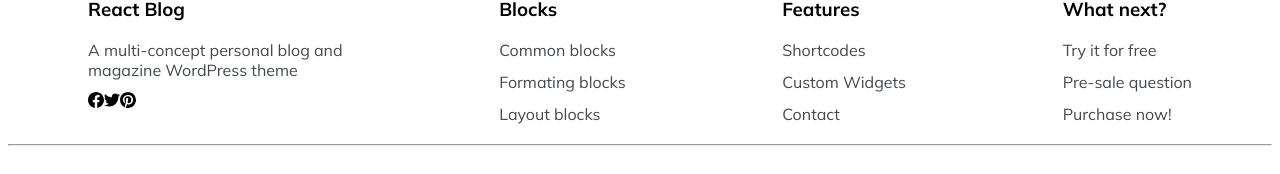
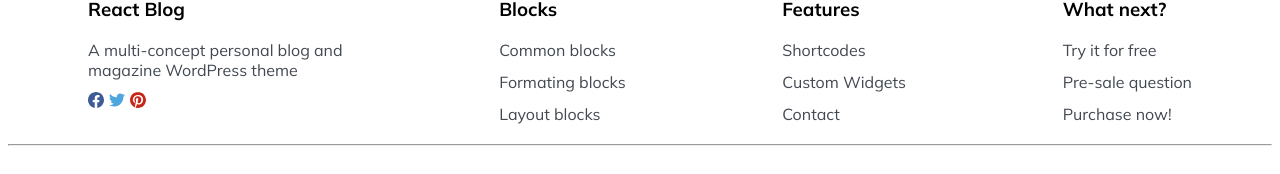
Before and after one commit to RaySunwar/react-blog, a React (Create React App) app: page / in a window 1280 px wide. Shown: the part 6744-6918 px from the top of the page. Built offline with nearby package versions, Linux system fonts and the light colour scheme.

Commit message:
style: add color on social icons

```diff
--- a/src/components/footer/footer.js
+++ b/src/components/footer/footer.js
@@ -27,6 +27,13 @@ const Unorderlist = Styled.ul`
   list-style: none;
 `;
 
+const Ulisticon = Styled.ul`
+  margin: 0;
+  padding: 0;
+  list-style: none;
+  display: flex;
+`;
+
 const Listitem = Styled.li`
   margin: 12px 0;
   position: relative;
@@ -44,6 +51,13 @@ const Anchor = Styled.a`
   }
 `;
 
+const AnchorI = Styled.a`
+  color: #424851;
+  text-align: center;
+  margin-right: 5px;
+  margin-botton: 5px;
+`;
+
 
 const Footernav = Styled.div`
   margin-top: 3rem;
@@ -55,6 +69,18 @@ const Footerlink = Styled.p`
   text-align: center;
 `;
 
+const StyledFacebook = Styled(SiFacebook)`
+  color: #3e5b98;
+`;
+
+const StyledTwitter = Styled(SiTwitter)`
+  color: #4da7de;
+`;
+
+const StyledPinterest = Styled(SiPinterest)`
+  color: #c92619;
+`;
+
 const footer = () => {
   return(
     <Nav>
@@ -62,13 +88,11 @@ const footer = () => {
         <Section>
           <Title>React Blog</Title>
           <Link><Anchor>A multi-concept personal blog and <br /> magazine WordPress theme</Anchor>
-            <Unorderlist>
-              <Listitem>
-                <SiFacebook />
-                <SiTwitter />
-                <SiPinterest />
-              </Listitem>
-            </Unorderlist>
+            <Ulisticon>
+              <Listitem><AnchorI><StyledFacebook /></AnchorI></Listitem>
+              <Listitem><AnchorI><StyledTwitter /></AnchorI></Listitem>
+              <Listitem><AnchorI><StyledPinterest /></AnchorI></Listitem>
+            </Ulisticon>
           </Link>
         </Section>
         <Section>
```
